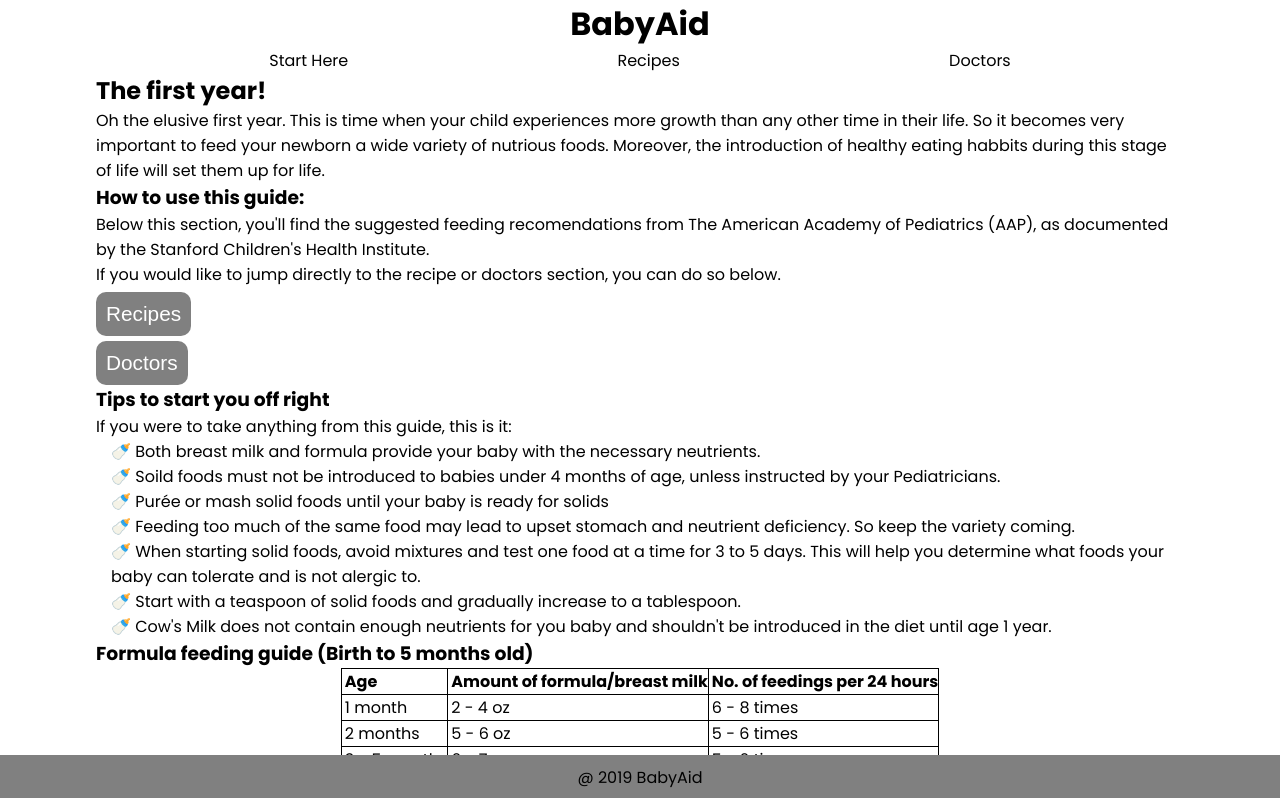
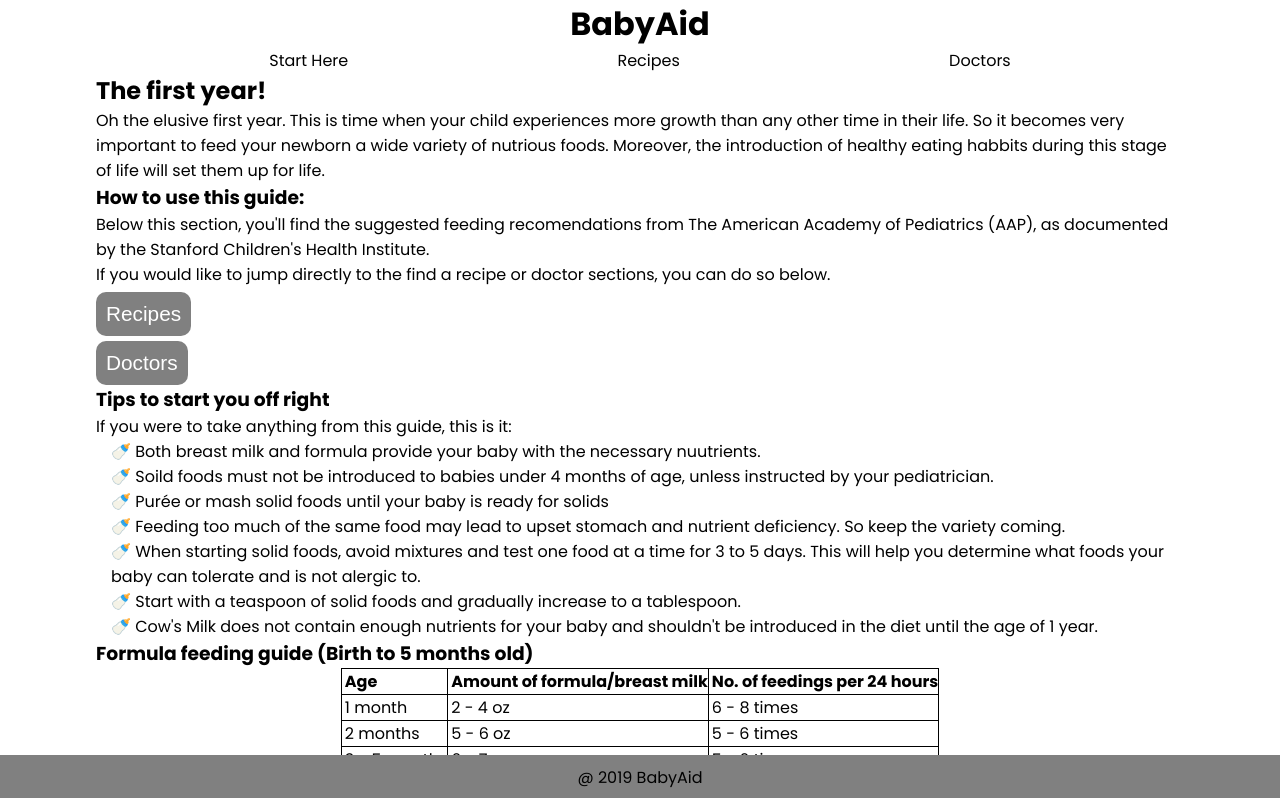
Before and after one commit to gaganssingh/babyaid-client, a React (Create React App) app: page /starthere in a window 1280 px wide. Shown: the top 798 px of the page. Built offline with nearby package versions, Linux system fonts and the light colour scheme; the HTML template or start-up script is replaced by a standard one.

Commit message:
Added info for start here page

```diff
--- a/src/components/HowToUse/HowToUse.js
+++ b/src/components/HowToUse/HowToUse.js
@@ -10,7 +10,7 @@
 				Below this section, you'll find the suggested feeding recomendations from The American Academy of Pediatrics
 				&#40;AAP&#41;, as documented by the Stanford Children's Health Institute.
 			</p>
-			<p>If you would like to jump directly to the recipe or doctors section, you can do so below.</p>
+			<p>If you would like to jump directly to the find a recipe or doctor sections, you can do so below.</p>
 			<div className="HowToUse__buttons">
 				<button>
 					<Link to="/recipes">Recipes</Link>
--- a/src/components/Tips/Tips.js
+++ b/src/components/Tips/Tips.js
@@ -10,14 +10,14 @@
 					<span role="img" aria-label="bottle">
 						🍼
 					</span>{" "}
-					Both breast milk and formula provide your baby with the necessary neutrients.
+					Both breast milk and formula provide your baby with the necessary nuutrients.
 				</li>
 				<li>
 					<span role="img" aria-label="bottle">
 						🍼
 					</span>{" "}
 					Soild foods must not be introduced to babies under 4 months of age, unless instructed by your
-					Pediatricians.
+					pediatrician.
 				</li>
 				<li>
 					<span role="img" aria-label="bottle">
@@ -29,7 +29,7 @@
 					<span role="img" aria-label="bottle">
 						🍼
 					</span>{" "}
-					Feeding too much of the same food may lead to upset stomach and neutrient deficiency. So keep the variety
+					Feeding too much of the same food may lead to upset stomach and nutrient deficiency. So keep the variety
 					coming.
 				</li>
 				<li>
@@ -49,8 +49,8 @@
 					<span role="img" aria-label="bottle">
 						🍼
 					</span>{" "}
-					Cow's Milk does not contain enough neutrients for you baby and shouldn't be introduced in the diet until
-					age 1 year.
+					Cow's Milk does not contain enough nutrients for your baby and shouldn't be introduced in the diet until
+					the age of 1 year.
 				</li>
 			</ul>
 		</section>
```
